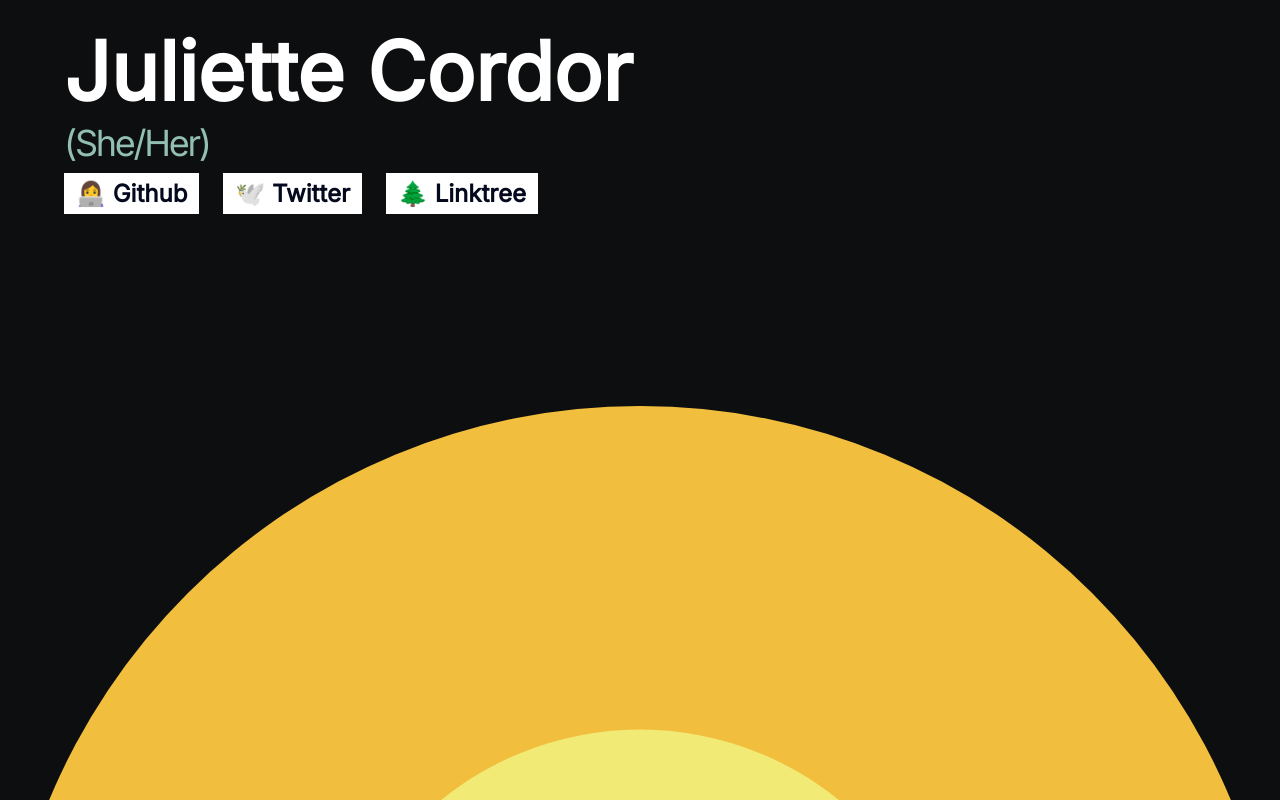
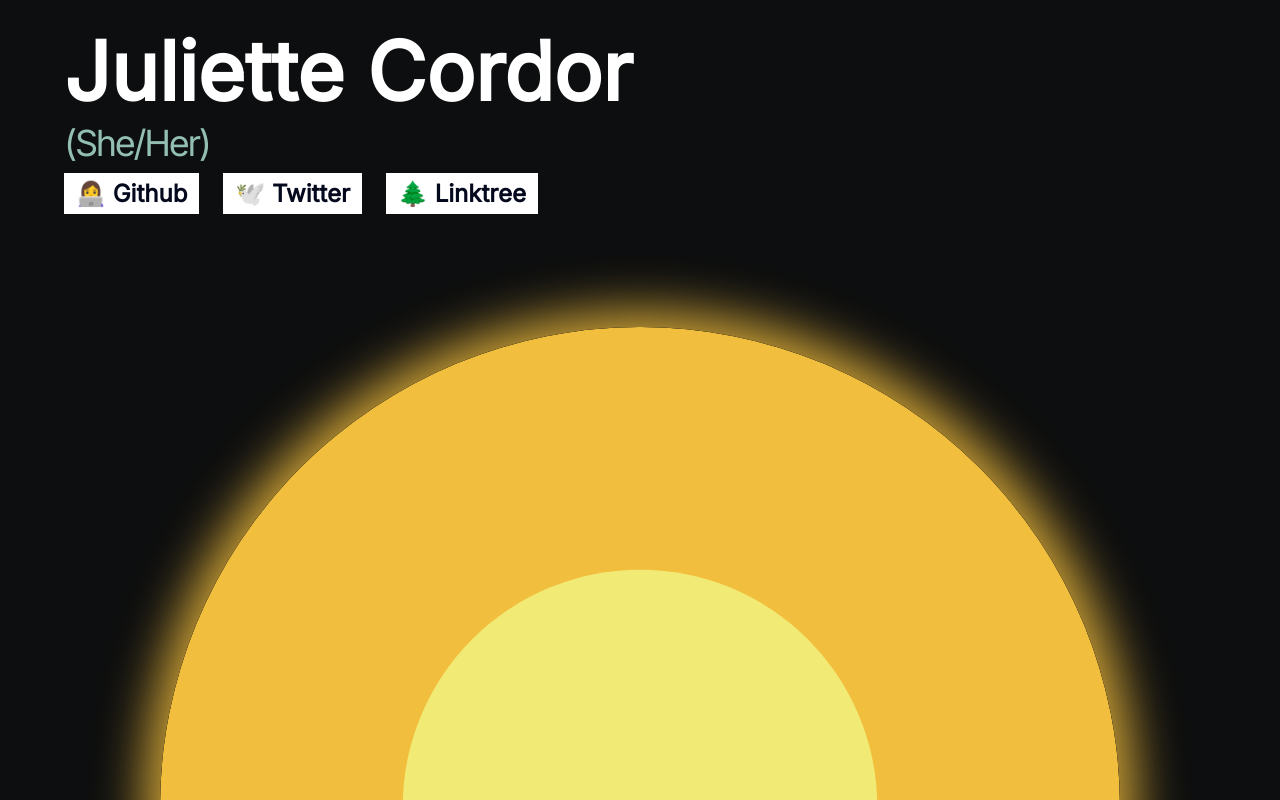
Before and after one commit to jewlexx/portfolio, a Next.js app: page / in a window 1280 px wide. Shown: the part 240-1040 px from the top of the page. After the commit the page ends 800 px from the top, so only its background shows below. Built offline with nearby package versions, Linux system fonts and the light colour scheme.

Commit message:
added animated sun

```diff
--- a/src/pages/index.tsx
+++ b/src/pages/index.tsx
@@ -1,6 +1,6 @@
 import type { NextPage } from 'next';
 import Head from 'next/head';
-import { motion } from 'framer-motion';
+import { motion, useScroll } from 'framer-motion';
 import Nav from '../components/Nav';
 import styles from '../styles/Home.module.scss';
 
@@ -29,6 +29,8 @@ const Home: NextPage = () => {
     },
   ];
 
+  const { scrollYProgress } = useScroll();
+
   return (
     <div className={styles.container}>
       <Head>
@@ -42,34 +44,14 @@ const Home: NextPage = () => {
 
       <Nav />
 
-      <main>
-        <header className={styles.hero}>
-          <div className={styles.overlay}>
-            <h1 className={styles.title}>
-              Juliette Cordor
-              <small className={styles.subtitle}>
-                <span className={styles.pronouns}>(She/Her)</span>
-              </small>
-            </h1>
-            <div>
-              {links.map(({ emoji, name, url }) => (
-                <a
-                  key={`${emoji}-${name}-${url}`}
-                  href={`https://${url}`}
-                  className={styles.role}
-                  target="_blank"
-                  rel="noopener noreferrer"
-                >
-                  {emoji} {name}
-                </a>
-              ))}
-            </div>
-          </div>
-        </header>
-      </main>
-
       {/* Downloaded from https://www.svgrepo.com/ under the CC0 license as detailed here: https://www.svgrepo.com/page/licensing */}
-      <motion.svg x="0px" y="0px" viewBox="0 0 473.931 473.931">
+      <motion.svg
+        x="0px"
+        y="0px"
+        viewBox="0 0 473.931 473.931"
+        className={styles.sun}
+        style={{ scaleX: scrollYProgress }}
+      >
         <circle
           style={{ fill: '#F2BE3E' }}
           cx="236.966"
@@ -98,6 +80,32 @@ const Home: NextPage = () => {
         <g></g>
         <g></g>
       </motion.svg>
+
+      <main>
+        <header className={styles.hero}>
+          <div className={styles.overlay}>
+            <h1 className={styles.title}>
+              Juliette Cordor
+              <small className={styles.subtitle}>
+                <span className={styles.pronouns}>(She/Her)</span>
+              </small>
+            </h1>
+            <div>
+              {links.map(({ emoji, name, url }) => (
+                <a
+                  key={`${emoji}-${name}-${url}`}
+                  href={`https://${url}`}
+                  className={styles.role}
+                  target="_blank"
+                  rel="noopener noreferrer"
+                >
+                  {emoji} {name}
+                </a>
+              ))}
+            </div>
+          </div>
+        </header>
+      </main>
     </div>
   );
 };
--- a/src/styles/Home.module.scss
+++ b/src/styles/Home.module.scss
@@ -1,49 +1,6 @@
 @import './palette.scss';
 
 $w-s: 750px;
-
-.background {
-  background: linear-gradient(91deg, #8f22d9, #fd5959);
-  background-size: 400% 400%;
-
-  -webkit-animation: AnimationName 0s ease infinite;
-  -moz-animation: AnimationName 0s ease infinite;
-  animation: AnimationName 0s ease infinite;
-}
-
-@-webkit-keyframes AnimationName {
-  0% {
-    background-position: 0% 50%;
-  }
-  50% {
-    background-position: 100% 50%;
-  }
-  100% {
-    background-position: 0% 50%;
-  }
-}
-@-moz-keyframes AnimationName {
-  0% {
-    background-position: 0% 50%;
-  }
-  50% {
-    background-position: 100% 50%;
-  }
-  100% {
-    background-position: 0% 50%;
-  }
-}
-@keyframes AnimationName {
-  0% {
-    background-position: 0% 50%;
-  }
-  50% {
-    background-position: 100% 50%;
-  }
-  100% {
-    background-position: 0% 50%;
-  }
-}
 
 .pronouns {
   color: $cambridge-blue;
@@ -54,6 +11,37 @@ $w-s: 750px;
   overflow: hidden;
   @media (min-width: $w-s) {
     height: 45vw;
+  }
+}
+
+.container {
+  display: flex;
+  flex-direction: column;
+  justify-content: center;
+  // align-items: center;
+}
+
+.sun {
+  position: fixed;
+  align-self: center;
+
+  width: 75vw;
+  height: 75vw;
+
+  animation: sun-enter 10s ease-in-out;
+
+  top: 50%;
+
+  border-radius: 75vw;
+  box-shadow: 0px 0px 50px 16px rgba(242, 190, 62, 0.85);
+}
+
+@keyframes sun-enter {
+  0% {
+    top: 100%;
+  }
+  100% {
+    top: 50%;
   }
 }
 
```
